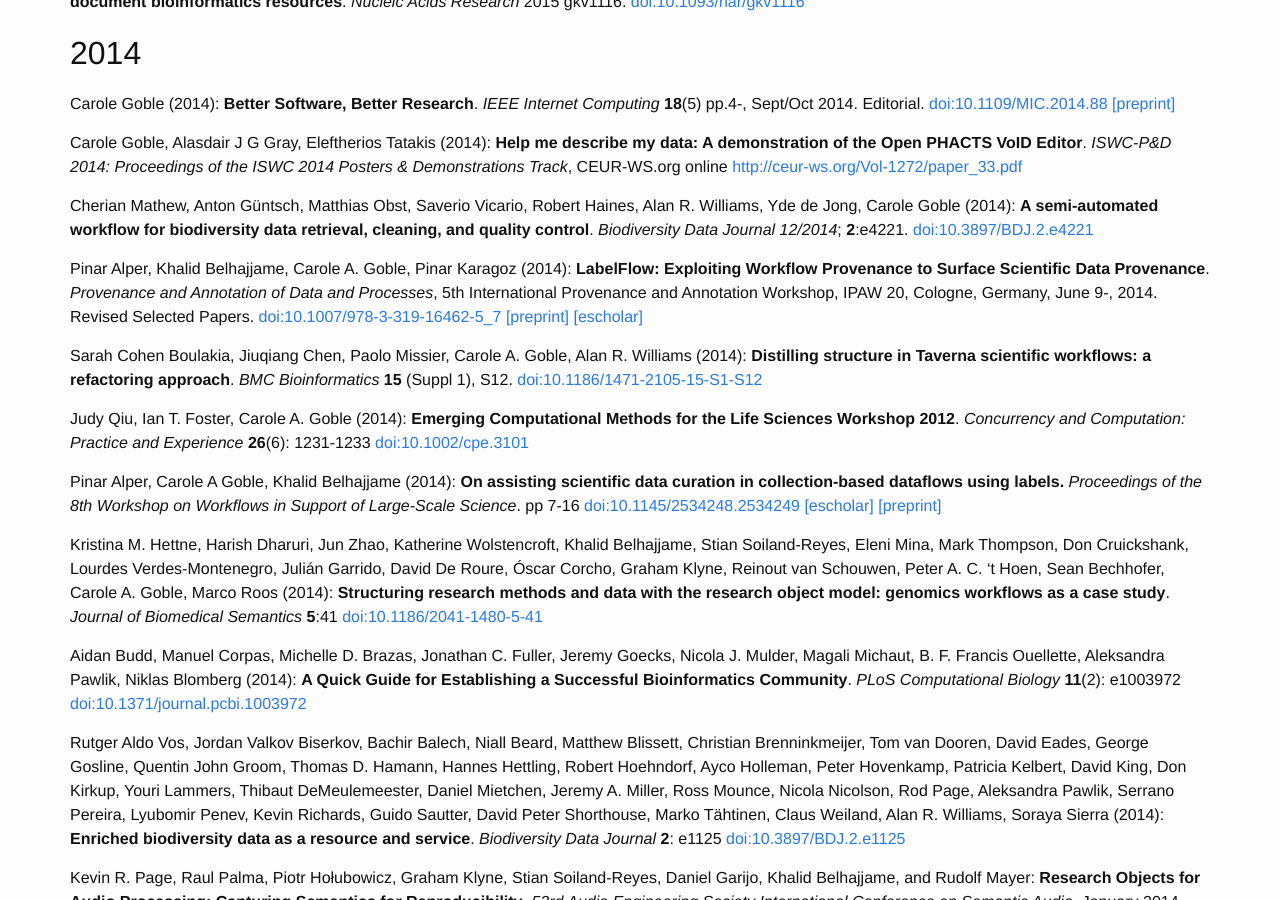
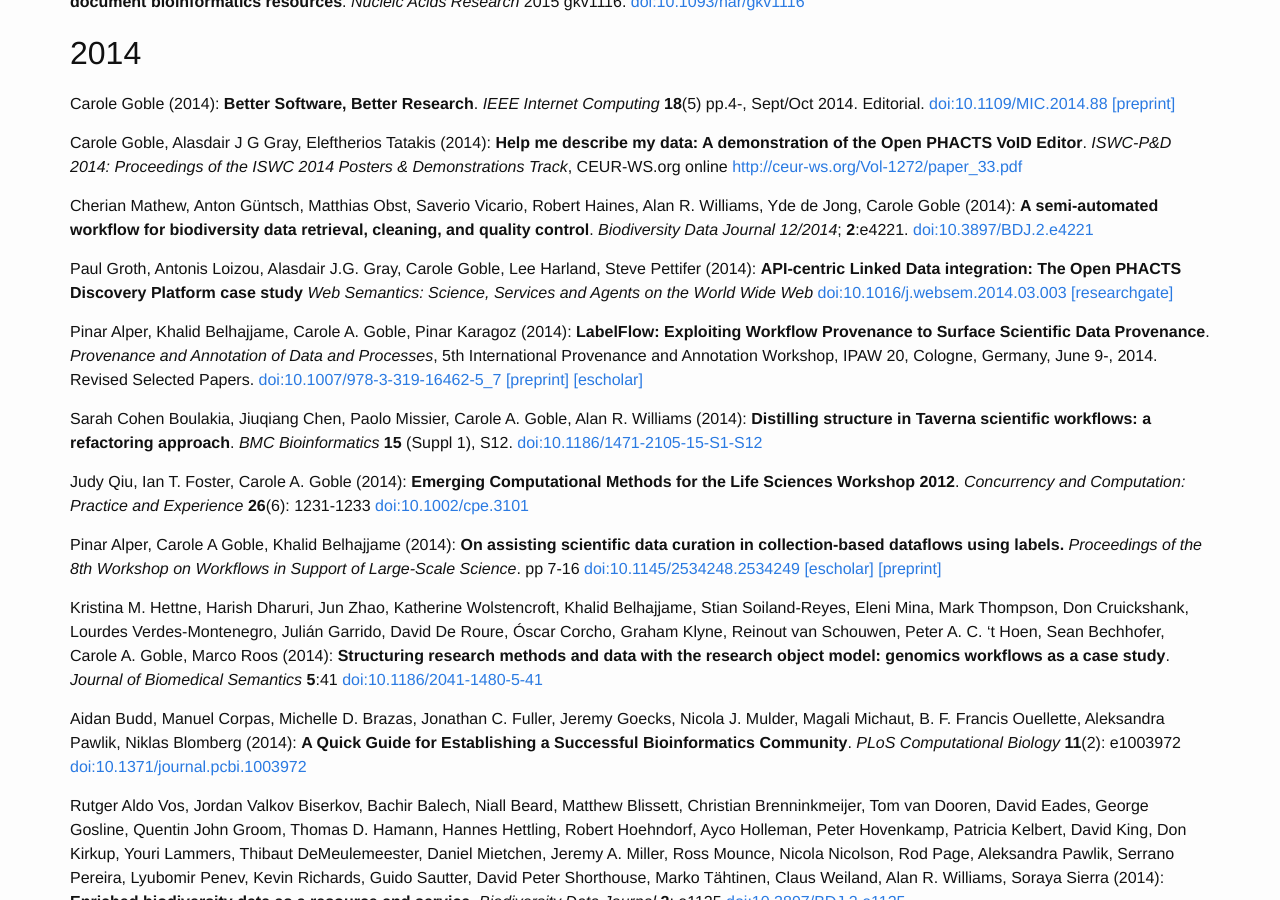
Before and after one commit to eScienceLab/eScienceLab.github.io, a Jekyll site: the page built from publications/index.md, in a window 1280 px wide and 900 px high, scrolled down 1466 px. Built offline with Jekyll 4.4.1, drawn with Linux system fonts in a browser that asks for light colours; comment, search, counter and statistics services are not loaded.

Commit message:
Update index.md

```diff
--- a/publications/index.md
+++ b/publications/index.md
@@ -114,6 +114,12 @@ Cherian Mathew, Anton Güntsch, Matthias Obst, Saverio Vicario, Robert Haines, A
 **A semi-automated workflow for biodiversity data retrieval, cleaning, and quality control**.
 _Biodiversity Data Journal 12/2014_; **2**:e4221. [doi:10.3897/BDJ.2.e4221](http://dx.doi.org/10.3897/BDJ.2.e4221)
 
+Paul Groth, Antonis Loizou, Alasdair J.G. Gray, Carole Goble, Lee Harland, Steve Pettifer (2014):
+**API-centric Linked Data integration: The Open PHACTS Discovery Platform case study**
+_Web Semantics: Science, Services and Agents on the World Wide Web_
+[doi:10.1016/j.websem.2014.03.003](http://dx.doi.org/10.1016/j.websem.2014.03.003)
+[[researchgate]](https://www.researchgate.net/publication/261440552_API-centric_Linked_data_integration_The_open_PHACTS_discovery_platform_case_study)
+
 Pinar Alper,
 Khalid Belhajjame,
 Carole A. Goble,
@@ -214,6 +220,7 @@ Neil Davies, Dawn Field, Linda Amaral-Zettler, Melody S Clark, John Deck, Alexei
 **The founding charter of the Genomic Observatories Network**.
 _GigaScience_ **3**:2
 [doi:10.1186/2047-217X-3-2](http://dx.doi.org/10.1186/2047-217X-3-2)
+
 
 
 ## 2013
```
